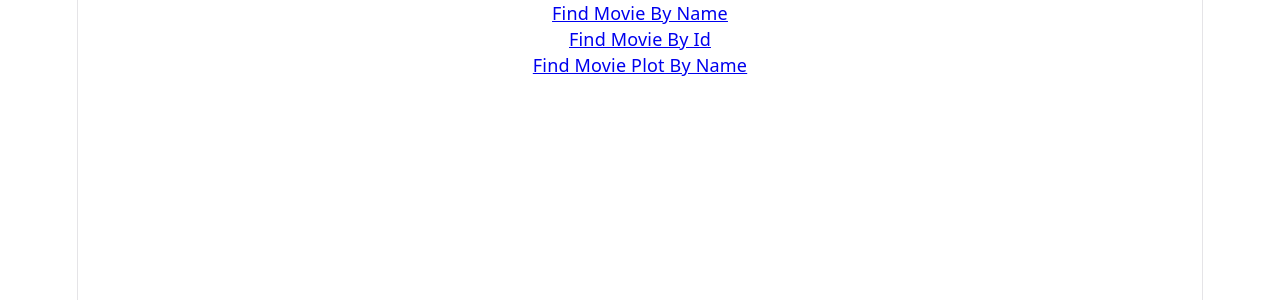
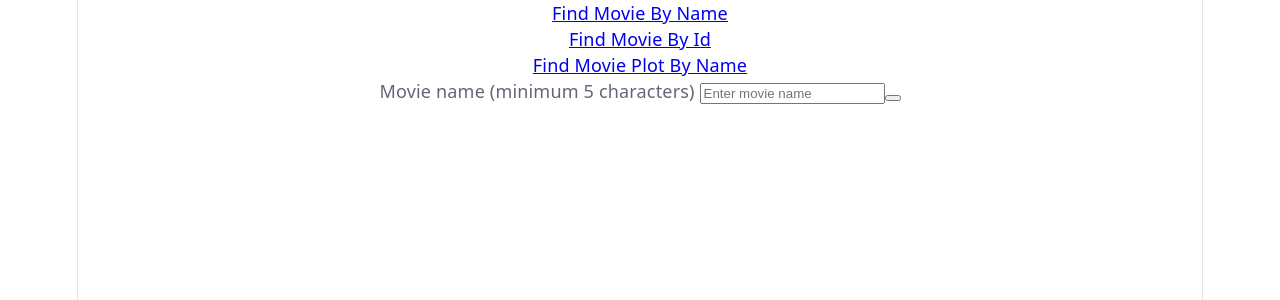
Before and after one commit to ObscuraStudio/IMDB_TeamProject, a React (Vite) app in the folder frontend/: page / in a window 1280 px wide. Shown: the top 300 px of the page. Built offline with nearby package versions, Linux system fonts and the light colour scheme.

Commit message:
Form elements for getMovieByName defined, dynamic functionality pending

```diff
--- a/frontend/src/components/MovieByName.tsx
+++ b/frontend/src/components/MovieByName.tsx
@@ -1,6 +1,25 @@
+import {useState} from "react";
+
 export default function MovieByName() {
+
+    const [movieName, setMovieName] = useState<string>("movie");
+
     return (
         <>
+            <form>
+                <label>Movie name (minimum 5 characters) </label>
+                <input onChange=
+                           {(e) =>
+                               setMovieName(e.target.value)
+                           }
+                    type="text"
+                    id="Movie name"
+                    name="Movie name"
+                    required
+                    minLength={4}
+                    placeholder={"Enter movie name"}/>
+                <button type={"submit"}></button>
+            </form>
         </>
     )
 }
```
